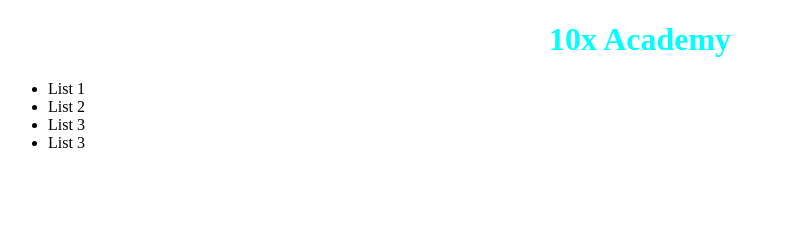
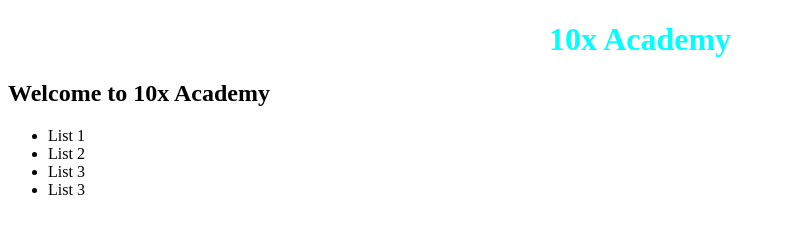
Before and after one commit to vkchauhangoldy/Git-Repository-Jan-2023, a plain HTML site: page index.html in a window 1280 px wide. Shown: the whole page, without its empty margins (0-785 px from the left). Drawn offline with Linux system fonts and the light colour scheme.

Commit message:
Added HTML

```diff
--- a/index.html
+++ b/index.html
@@ -13,6 +13,7 @@
     <main>
         <header>
             <h1 class="heading">10x Academy</h1>
+            <h2>Welcome to 10x Academy</h2>
         </header>
         <section>
             <aside>
```
